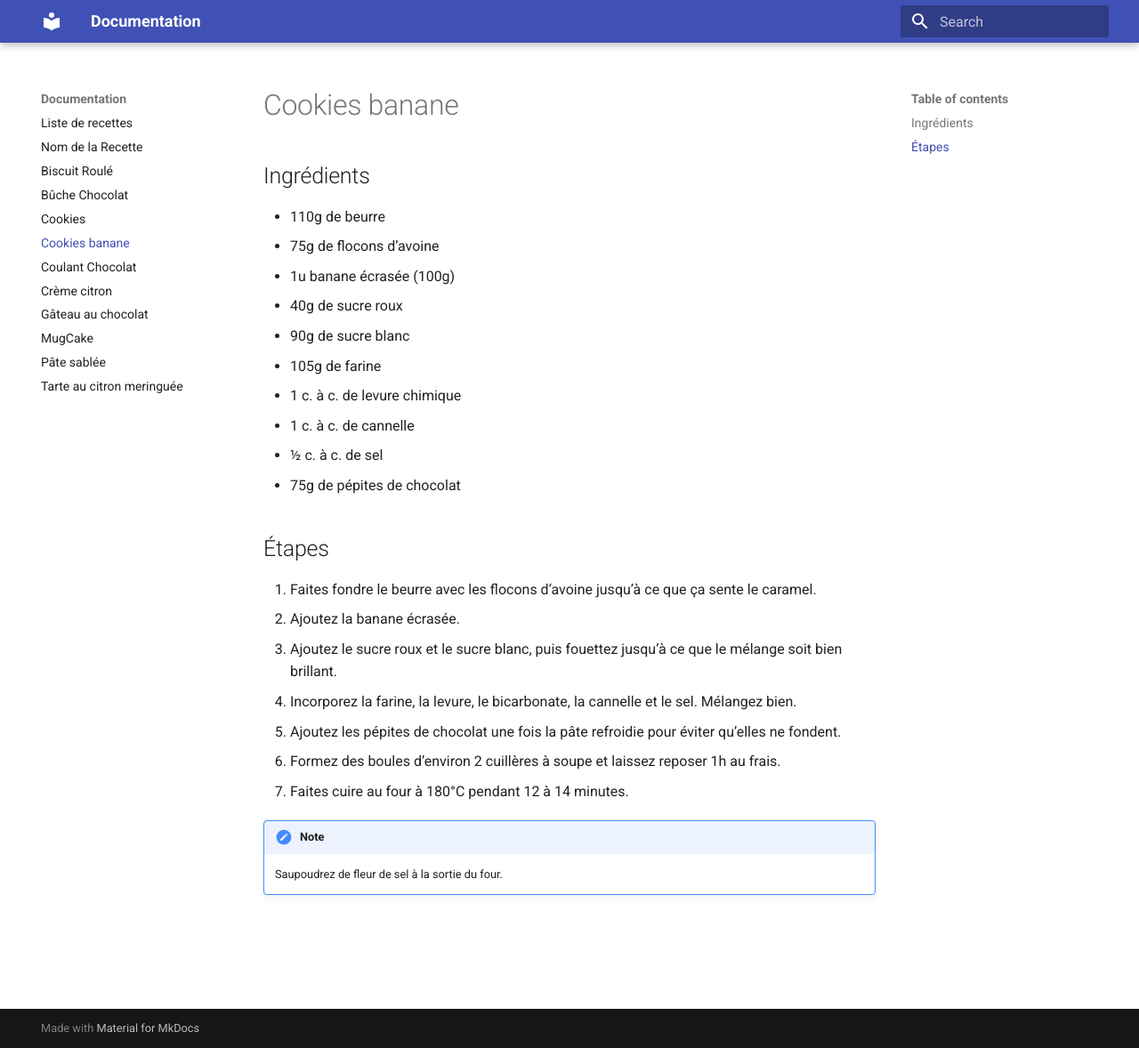
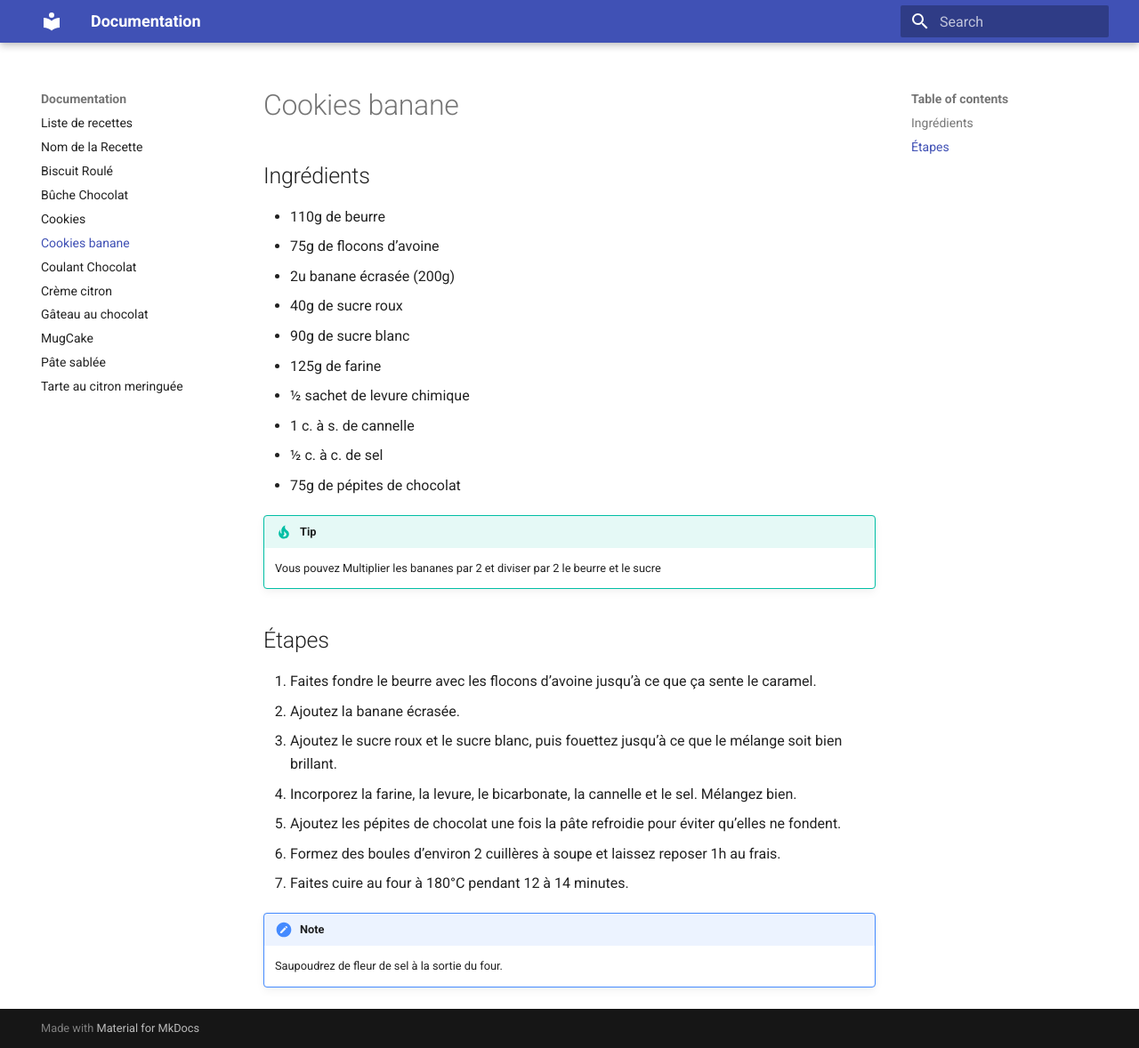
Before and after one commit to Log1k-png/recipes, an MkDocs documentation site: the page built from docs/cookies_banane.md, in a window 1280 px wide and 1178 px high. Shown: the whole window at 89% size. Built offline with MkDocs 1.6.1 and Material for MkDocs 9.7.7, drawn with Linux system fonts in a browser that asks for light colours.

Commit message:
change dynamic link and update cookies

```diff
--- a/docs/cookies_banane.md
+++ b/docs/cookies_banane.md
@@ -4,14 +4,17 @@
 
 - 110g de beurre
 - 75g de flocons d’avoine
-- 1u banane écrasée (100g)
+- 2u banane écrasée (200g)
 - 40g de sucre roux
 - 90g de sucre blanc
-- 105g de farine
-- 1 c. à c. de levure chimique
-- 1 c. à c. de cannelle
+- 125g de farine
+- ½ sachet de levure chimique
+- 1 c. à s. de cannelle
 - ½ c. à c. de sel
 - 75g de pépites de chocolat
+
+!!! tip
+    Vous pouvez Multiplier les bananes par 2 et diviser par 2 le beurre et le sucre
 
 ## Étapes
 
```
Also changed, not shown: docs/buche_chocolat.md (+1 -1 lines), docs/tarte_citron_meringuee.md (+2 -2 lines).
